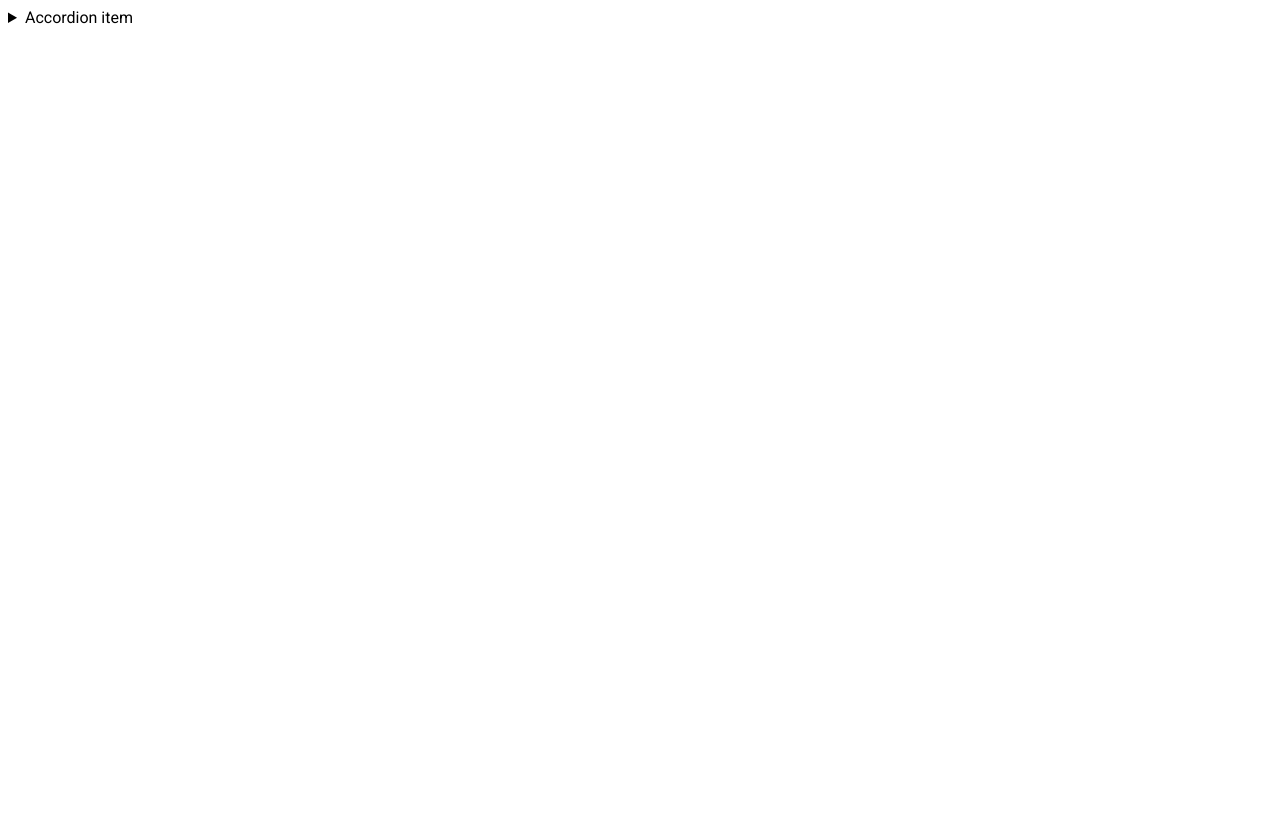
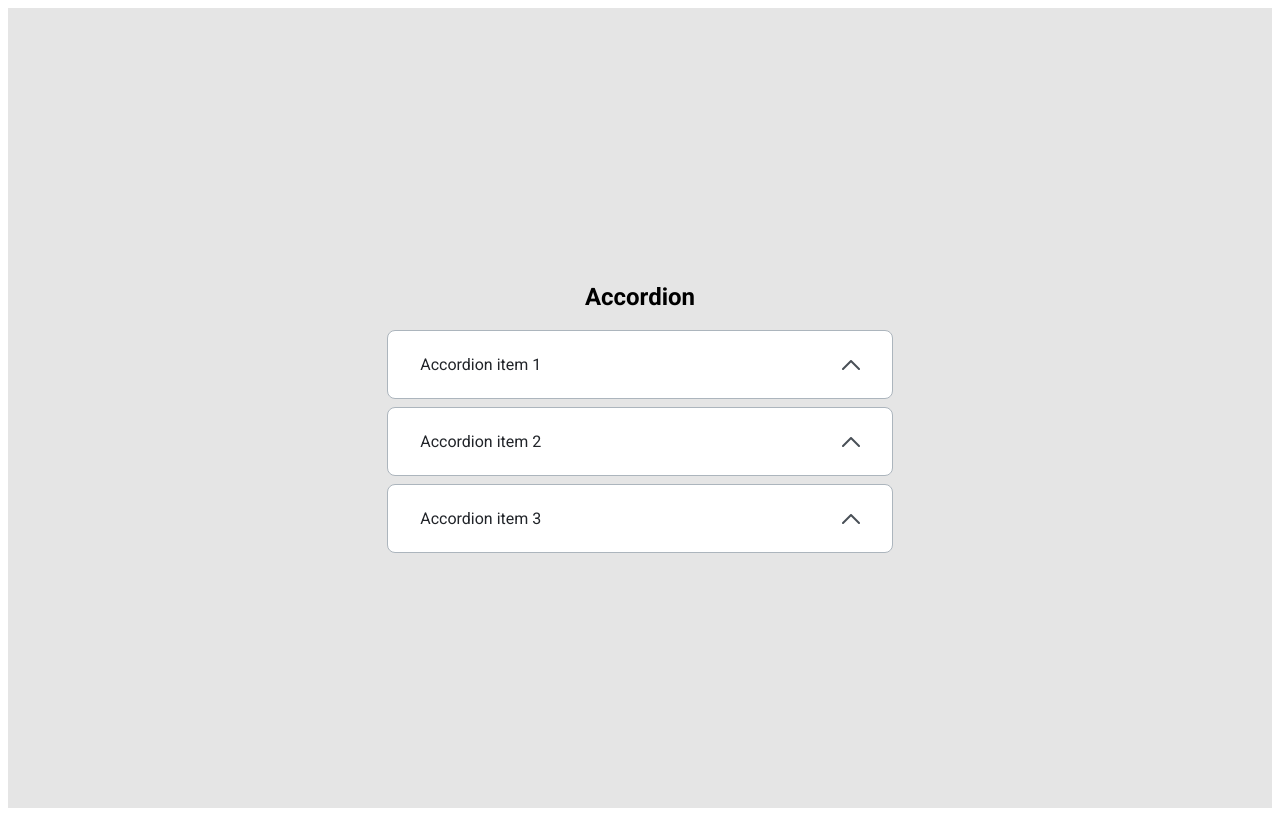
Before and after one commit to js-tasks-ru/htmlcss-20210513_nail5, a website: page 03-lection1/02-accordion/index.html in a window 1280 px wide. Drawn offline with Linux system fonts and the light colour scheme.

Commit message:
add solution for 3-module 2-task(accordion)

```diff
--- a/03-lection1/02-accordion/accordion.css
+++ b/03-lection1/02-accordion/accordion.css
@@ -1 +1,60 @@
 /* Стилизация аккордеона */
+
+.accordion--width {
+    max-width: 579px;
+}
+
+.accordion--mc {
+    margin: 0 auto;
+}
+
+.accordion_heading {
+    text-align: center;
+}
+
+.accordion {
+    margin-bottom: 8px;
+    border: 1px solid var(--grey-3);
+    border-radius: 8px;
+    background-color: var(--white);
+}
+
+.accordion:last-child {
+    margin-bottom: 0;
+}
+
+.accordion__head {
+    display: flex;
+    align-items: center;
+    justify-content: space-between;
+    color: var(--black);
+    cursor: pointer;
+    padding: 24px 32px;
+}
+
+.accordion__head {
+    list-style: none;
+}
+.accordion__head::-webkit-details-marker {
+    display: none;
+}
+
+.accordion__arrow {
+    transition: transform .3s;
+}
+
+.accordion[open] .accordion__head {
+    padding-bottom: 0;
+}
+
+.accordion[open] .accordion__arrow {
+    transform: rotate(180deg);
+}
+
+
+
+.accordion__info {
+    margin: 0;
+    padding: 24px 32px;
+    padding-top: 16px;
+}
--- a/03-lection1/02-accordion/index.html
+++ b/03-lection1/02-accordion/index.html
@@ -3,16 +3,67 @@
 <html lang="ru">
     <head>
         <link rel="stylesheet" href="../../assets/css/main.css">
+        <link rel="stylesheet" href="./page-homework.css">
         <link rel="stylesheet" href="./accordion.css">
     </head>
     <body>
-        <details>
-            <summary>
-                Accordion item
-            </summary>
-            <p>
-                Hidden content
-            </p>
-        </details>
+
+        <section class="page-homework">
+
+            <div class="page-homework__container">
+
+                <h1 class="accordion_heading">
+                    Accordion
+                </h1>
+
+                <details class="accordion accordion--width accordion--mc" >
+                    <summary class="accordion__head">
+                        Accordion item 1
+
+                        <div class="accordion__arrow">
+                            <svg width="18" height="10" viewBox="0 0 18 10" fill="none" xmlns="http://www.w3.org/2000/svg">
+                                <path d="M17 9L9 1L1 9" stroke="#495057" stroke-width="2" stroke-linecap="round" stroke-linejoin="round"/>
+                            </svg>
+                        </div>
+
+                    </summary>
+                    <p class="accordion__info">
+                        Amet minim mollit non deserunt ullamco est sit aliqua dolor do amet sint. Velit officia consequat duis enim velit mollit. Exercitation veniam consequat sunt nostrud amet.
+                    </p>
+                </details>
+                <details class="accordion accordion--width accordion--mc" >
+                    <summary class="accordion__head">
+                        Accordion item 2
+
+                        <div class="accordion__arrow">
+                            <svg width="18" height="10" viewBox="0 0 18 10" fill="none" xmlns="http://www.w3.org/2000/svg">
+                                <path d="M17 9L9 1L1 9" stroke="#495057" stroke-width="2" stroke-linecap="round" stroke-linejoin="round"/>
+                            </svg>
+                        </div>
+                    </summary>
+                    <p class="accordion__info">
+                        Amet minim mollit non deserunt ullamco est sit aliqua dolor do amet sint. Velit officia consequat duis enim velit mollit. Exercitation veniam consequat sunt nostrud amet.
+                    </p>
+                </details>
+                <details class="accordion accordion--width accordion--mc" >
+                    <summary class="accordion__head">
+                        Accordion item 3
+
+                        <div class="accordion__arrow">
+                            <svg width="18" height="10" viewBox="0 0 18 10" fill="none" xmlns="http://www.w3.org/2000/svg">
+                                <path d="M17 9L9 1L1 9" stroke="#495057" stroke-width="2" stroke-linecap="round" stroke-linejoin="round"/>
+                            </svg>
+                        </div>
+                    </summary>
+                    <p class="accordion__info">
+                        Amet minim mollit non deserunt ullamco est sit aliqua dolor do amet sint. Velit officia consequat duis enim velit mollit. Exercitation veniam consequat sunt nostrud amet.
+                    </p>
+                </details>
+            </div>
+
+        </section>
+
+
+
     </body>
 </html>
--- /dev/null
+++ b/03-lection1/02-accordion/page-homework.css
@@ -0,0 +1,12 @@
+.page-homework {
+    display: flex;
+    align-items: center;
+    justify-content: center;
+    background-color: #e5e5e5;
+    min-height: 100vh;
+}
+
+.page-homework__container {
+    max-width: 40%;
+    width: 100%;
+}
```
